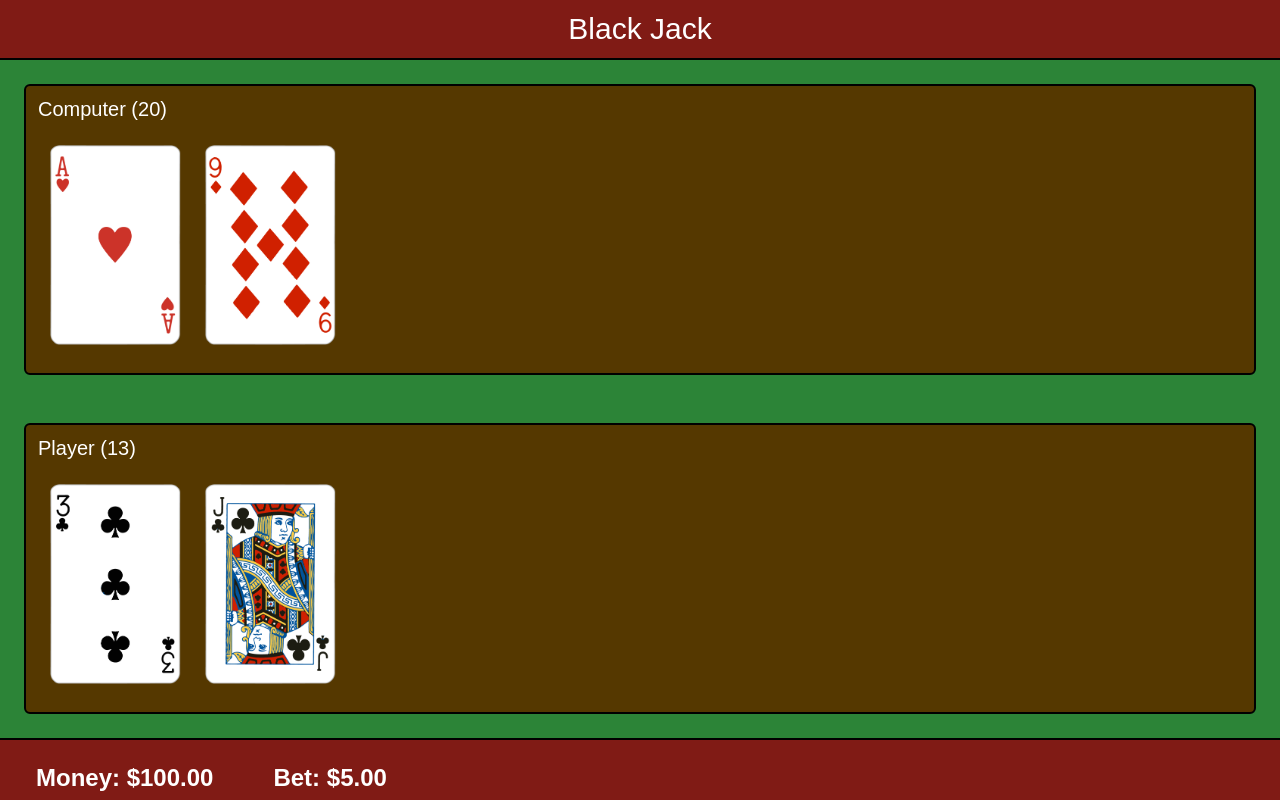
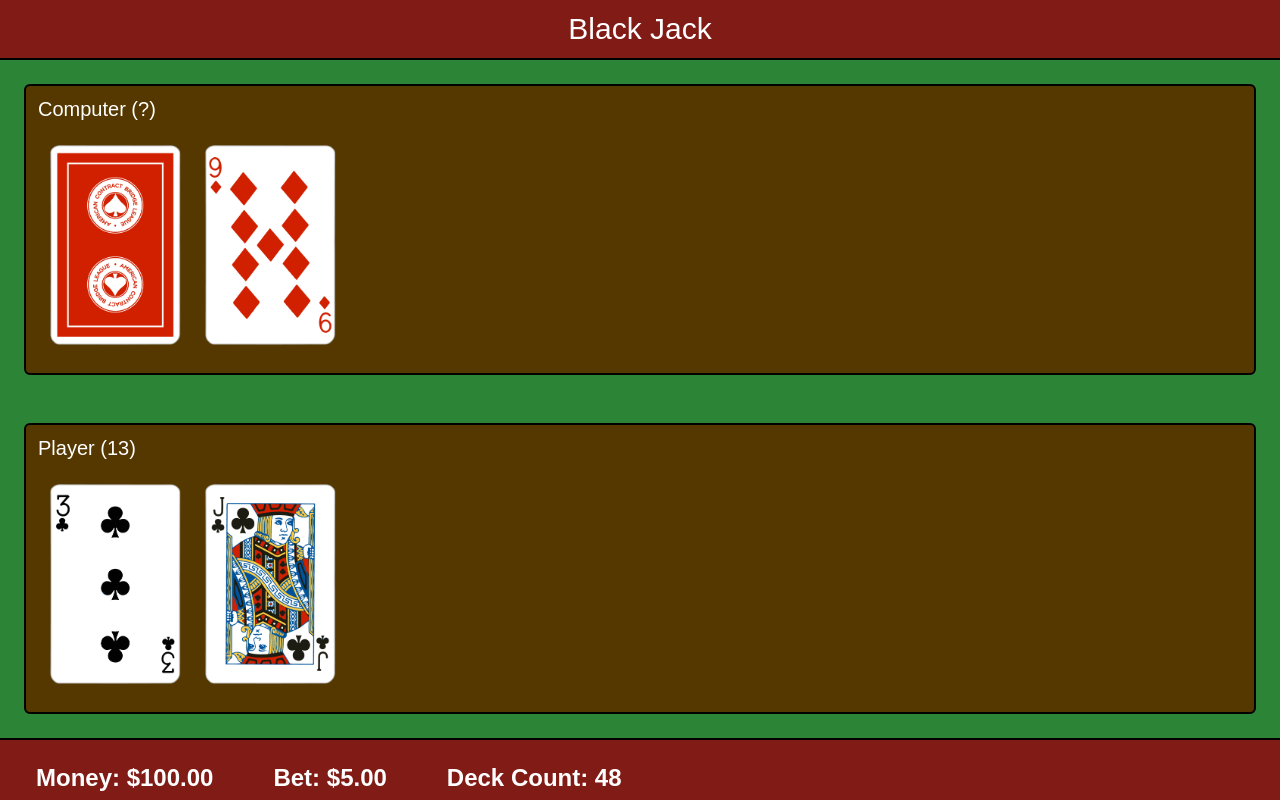
Before and after one commit to aguilar46/blackjack, a React (Create React App) app: page / in a window 1280 px wide. Built offline with nearby package versions, Linux system fonts and the light colour scheme.

Commit message:
#3 hide computer card

```diff
--- a/src/components/Card.js
+++ b/src/components/Card.js
@@ -4,18 +4,24 @@ import styled from 'styled-components';
 
 //Local
 import { getSuit, getValue } from '../util/deck';
+import cardBack from '../images/red_back.png';
 
 const StyledImage = styled.img`
   height: 200px;
   margin: 12px;
 `;
 
-const CardCt = (props) => {
-  const card = props.card;
+const CardCt = props => {
+  const { card, isCardHidden } = props;
   const suit = getSuit(card);
   const value = getValue(card);
 
   const imageName = `${value}${suit}`;
+
+  if (isCardHidden) {
+    return <StyledImage src={cardBack} alt={imageName} />;
+  }
+
   return (
     <StyledImage src={require(`../images/${imageName}.png`)} alt={imageName} />
   );
--- a/src/components/Game.js
+++ b/src/components/Game.js
@@ -30,17 +30,20 @@ const GameCt = styled.div`
   overflow-y: auto;
 `;
 
-const deck = createDeck();
+const deck = createDeck().shuffle();
 
 const doNewDeal = () => {
-  deck.shuffle();
+  if (deck.getRemainingCards() < 20) {
+    deck.shuffle(true);
+  }
+
   return [
     [deck.drawCard(), deck.drawCard()],
     [deck.drawCard(), deck.drawCard()]
   ];
 };
 
-const calculateComputerCards = (computerCards) => {
+const calculateComputerCards = computerCards => {
   const newComputerCards = [...computerCards];
 
   //draw cards until computer is done
@@ -51,7 +54,7 @@ const calculateComputerCards = (computerCards) => {
   return newComputerCards;
 };
 
-const Game = (props) => {
+const Game = props => {
   const [money, setMoney] = useState(100);
   const [playerCards, setPlayerCards] = useState([]);
   const [computerCards, setComputerCards] = useState([]);
@@ -158,17 +161,22 @@ const Game = (props) => {
 
   return (
     <GameCt>
-      <Player cards={computerCards} name="Computer" />
-      <Player cards={playerCards} name="Player" />
-      <Header result={result} money={money} bet={bet} />
+      <Player cards={computerCards} name="Computer" result={result} />
+      <Player cards={playerCards} name="Player" isPlayer />
+      <Header
+        result={result}
+        money={money}
+        bet={bet}
+        deckCount={deck.getRemainingCards()}
+      />
       <ControlContainer>
         {newDealEnabled ? (
           <StyledBtn onClick={() => onNewDealClick()}>New Deal</StyledBtn>
         ) : null}
         {hitStayEnabled ? (
           <>
+            <StyledBtn onClick={() => onStayClick()}>Stay</StyledBtn>
             <StyledBtn onClick={() => onHitClick()}>Hit</StyledBtn>
-            <StyledBtn onClick={() => onStayClick()}>Stay</StyledBtn>
           </>
         ) : null}
         <StyledBtn onClick={() => props.onQuitClick()}>Quit</StyledBtn>
--- a/src/components/Header.js
+++ b/src/components/Header.js
@@ -2,7 +2,7 @@ import React from 'react';
 import styled from 'styled-components';
 import colors from '../styles/colors';
 
-const formatMoney = (money) => `$${money}.00`;
+const formatMoney = money => `$${money}.00`;
 
 const HeaderCt = styled.div`
   flex: 1 1 auto;
@@ -21,13 +21,14 @@ const HeaderCt = styled.div`
   }
 `;
 
-const Header = (props) => {
-  const { result, money, bet } = props;
+const Header = props => {
+  const { result, money, bet, deckCount } = props;
 
   return (
     <HeaderCt>
       <div>Money: {formatMoney(money)}</div>
       <div>Bet: {formatMoney(bet)}</div>
+      <div>Deck Count: {deckCount}</div>
       {result ? <div>Result: {result}</div> : null}
     </HeaderCt>
   );
--- a/src/components/Player.js
+++ b/src/components/Player.js
@@ -26,14 +26,19 @@ const PlayerCt = styled.div`
   margin: 24px;
 `;
 
-const Player = (props) => {
-  const cardCts = props.cards.map((card) => (
+const Player = props => {
+  const { cards, result, isPlayer } = props;
+  const shouldHideValue = !isPlayer && !result;
+
+  const cardCts = cards.map((card, index) => (
     <Card
       key={`${cardUtil.getSuit(card)}:${cardUtil.getValue(card)}`}
       card={card}
+      isCardHidden={shouldHideValue && index === 0}
     />
   ));
-  const value = calculateValue(props.cards);
+
+  const value = shouldHideValue ? '?' : calculateValue(props.cards);
 
   return (
     <PlayerCt>
--- a/src/util/deck.js
+++ b/src/util/deck.js
@@ -27,8 +27,8 @@ export const values = {
 
 const createCards = () => {
   const cards = [];
-  Object.values(values).forEach((value) => {
-    Object.values(suits).forEach((suit) => {
+  Object.values(values).forEach(value => {
+    Object.values(suits).forEach(suit => {
       cards.push({
         suit,
         value
@@ -44,29 +44,33 @@ const swapCards = (cards, idx1, idx2) => {
   cards[idx2] = temp;
 };
 
-export const createDeck = () => {
-  const cards = createCards();
+export const createDeck = () => ({
+  currentCardIdx: 0,
+  cards: createCards(),
+  getRemainingCards() {
+    return 52 - this.currentCardIdx;
+  },
+  shuffle(recreateCards) {
+    const me = this;
 
-  const deck = {
-    currentCardIdx: 0,
-    cards,
-    shuffle() {
-      cards.forEach((card, idx) => {
-        swapCards(cards, idx, getRndInteger(0, 52));
-      });
-      return this;
-    },
-    drawCard() {
-      const idx = this.currentCardIdx;
+    if (recreateCards) {
+      me.cards = createCards();
+      me.currentCardIdx = 0;
+    }
+    me.cards.forEach((card, idx) => {
+      swapCards(me.cards, idx, getRndInteger(0, 52));
+    });
+    return this;
+  },
+  drawCard() {
+    const me = this;
+    const idx = me.currentCardIdx;
 
-      this.currentCardIdx = (idx + 1) % 52;
+    me.currentCardIdx = (idx + 1) % 52;
 
-      return cards[idx];
-    }
-  };
+    return me.cards[idx];
+  }
+});
 
-  return deck;
-};
-
-export const getSuit = (card) => card.suit;
-export const getValue = (card) => card.value;
+export const getSuit = card => card.suit;
+export const getValue = card => card.value;
```
Also changed, not shown: ToDo.txt (deleted).
